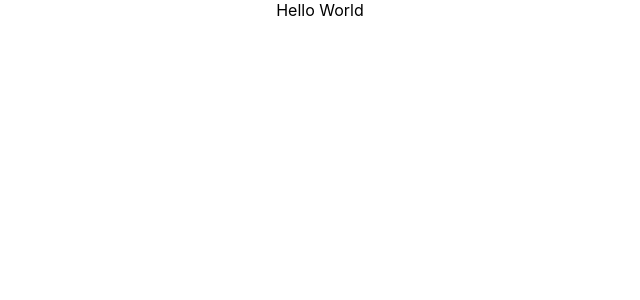
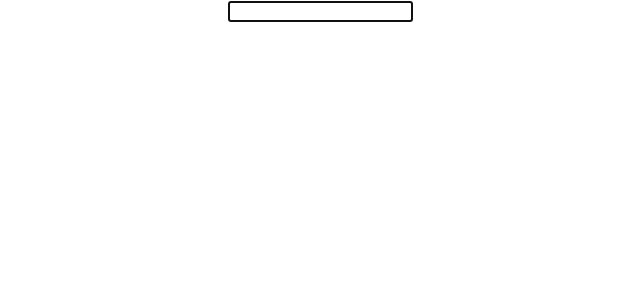
Before and after one commit to Sanith-Garipally/react-typescript-tutorial, a React (Create React App) app: page / in a window 1280 px wide. Shown: the top 300 px of the page, without its empty margins (320-960 px from the left). Built offline with nearby package versions, Linux system fonts and the light colour scheme.

Commit message:
Include use Ref type

```diff
--- a/src/App.tsx
+++ b/src/App.tsx
@@ -1,9 +1,12 @@
 import './App.css';
+import { DomRef } from './components/Ref/DomRef';
+// import { MutableRef } from './components/Ref/MutableRef';
 
 function App() {
   return (
     <div className="App">
-      Hello World
+      <DomRef />
+      {/* <MutableRef /> */}
     </div>
   );
 }
--- /dev/null
+++ b/src/components/Ref/DomRef.tsx
@@ -0,0 +1,15 @@
+import { useEffect, useRef } from 'react'
+
+export const DomRef = () => {
+    const inputRef = useRef<HTMLInputElement>(null!)
+
+    useEffect(() => {
+        inputRef.current.focus()
+    }, [])
+
+    return(
+        <div>
+            <input type="text" ref={inputRef}/>
+        </div>
+    )
+}
--- /dev/null
+++ b/src/components/Ref/MutableRef.tsx
@@ -0,0 +1,26 @@
+import { useEffect, useRef, useState } from 'react'
+
+export const MutableRef = () => {
+    const [timer, setTimer] = useState(0)
+    const intervalRef = useRef<number | null>(null)
+
+    const stopTimer = () => {
+        if (intervalRef.current) window.clearInterval(intervalRef.current)
+    }
+
+    useEffect(() => {
+        intervalRef.current = window.setInterval(() => {
+            setTimer((timer) => timer + 1)
+        }, 1000)
+
+        // clean up function
+        return () => stopTimer()
+    }, [])
+
+    return(
+        <div>
+            Hook Timer - {timer}
+            <button onClick={() => stopTimer()}>Stop Timer</button>
+        </div>
+    )
+}
```
